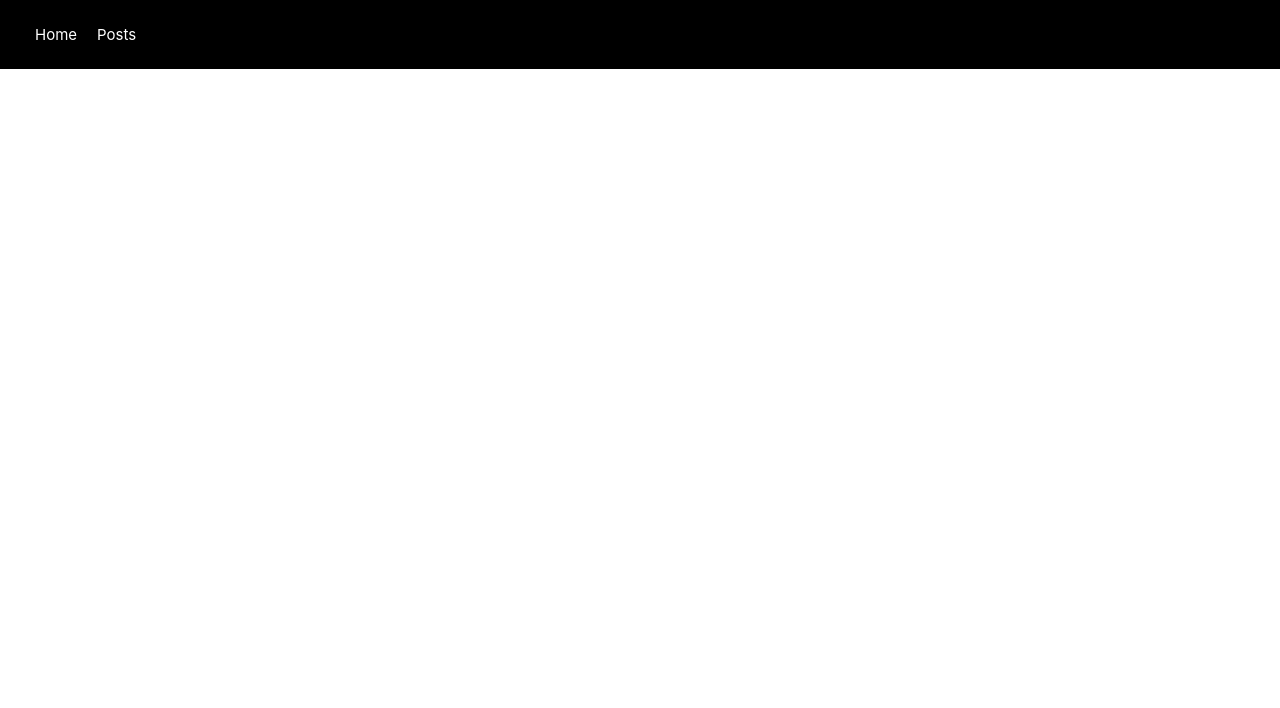
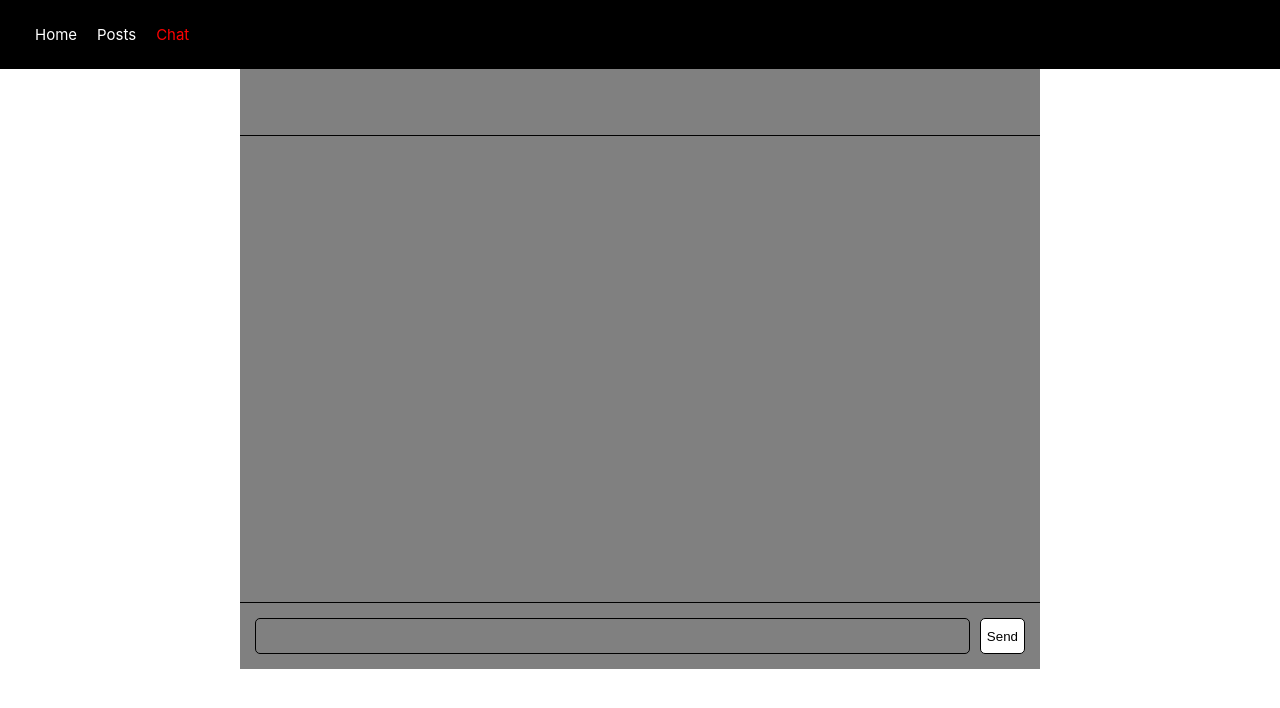
Before and after one commit to norafith/ai-platform, a Vue app: page /chat in a window 1280 px wide. Before the commit this address had no page. Shown: the top 708 px of the page. Built offline with nearby package versions, Linux system fonts and the light colour scheme.

Commit message:
created chatview, basic markup

```diff
--- a/src/assets/main.css
+++ b/src/assets/main.css
@@ -3,3 +3,11 @@
 a {
   text-decoration: none;
 }
+
+input:focus {
+  outline: none;
+}
+
+button:focus {
+  outline: none;
+}
--- a/src/router/index.js
+++ b/src/router/index.js
@@ -1,6 +1,7 @@
 import { createRouter, createWebHistory } from 'vue-router'
 import HomeView from '../views/HomeView.vue'
 import PrikolView from '../views/PrikolView.vue'
+import ChatView from '../views/ChatView.vue'
 
 const routes = [
   {
@@ -12,6 +13,11 @@ const routes = [
     path: '/posts',
     name: 'posts',
     component: PrikolView
+  },
+  {
+    path: '/chat',
+    name: 'chat',
+    component: ChatView
   }
 ]
 
--- /dev/null
+++ b/src/views/ChatView.vue
@@ -0,0 +1,74 @@
+<script></script>
+
+<template>
+  <main>
+    <div class="messages-container">
+      <section class="chat-options"></section>
+      <section class="messages-list"></section>
+      <section class="input-message-container">
+        <input class="input-message" type="text" />
+        <button class="send-button">Send</button>
+      </section>
+    </div>
+  </main>
+</template>
+
+<style scoped>
+.messages-container {
+  height: 600px;
+  background-color: grey;
+  display: grid;
+  grid-template-columns: repeat(6, 1fr);
+  grid-template-rows: repeat(9, 1fr);
+}
+
+.chat-options {
+  grid-column-start: 1;
+  grid-column-end: -1;
+  grid-row-start: 1;
+  grid-row-end: 2;
+  border-bottom: 1px solid black;
+}
+
+.messages-list {
+  grid-column-start: 1;
+  grid-column-end: -1;
+  grid-row-start: 2;
+  grid-row-end: span 4;
+}
+
+.input-message-container,
+.chat-options {
+  padding: 15px;
+}
+
+.input-message-container {
+  display: flex;
+  grid-column-start: 1;
+  grid-column-end: -1;
+  grid-row-start: -2;
+  grid-row-end: span 2;
+  border-top: 1px solid black;
+}
+
+.input-message {
+  background: none;
+  height: 100%;
+  width: 100%;
+  border: 1px solid black;
+  border-radius: 5px;
+  padding: 2px 10px;
+  transition: border 0.25s ease;
+}
+
+.input-message:focus {
+  border: 1px solid white;
+}
+
+.send-button {
+  border-radius: 5px;
+  background-color: white;
+  border: 1px solid black;
+  margin-left: 10px;
+}
+</style>
```
